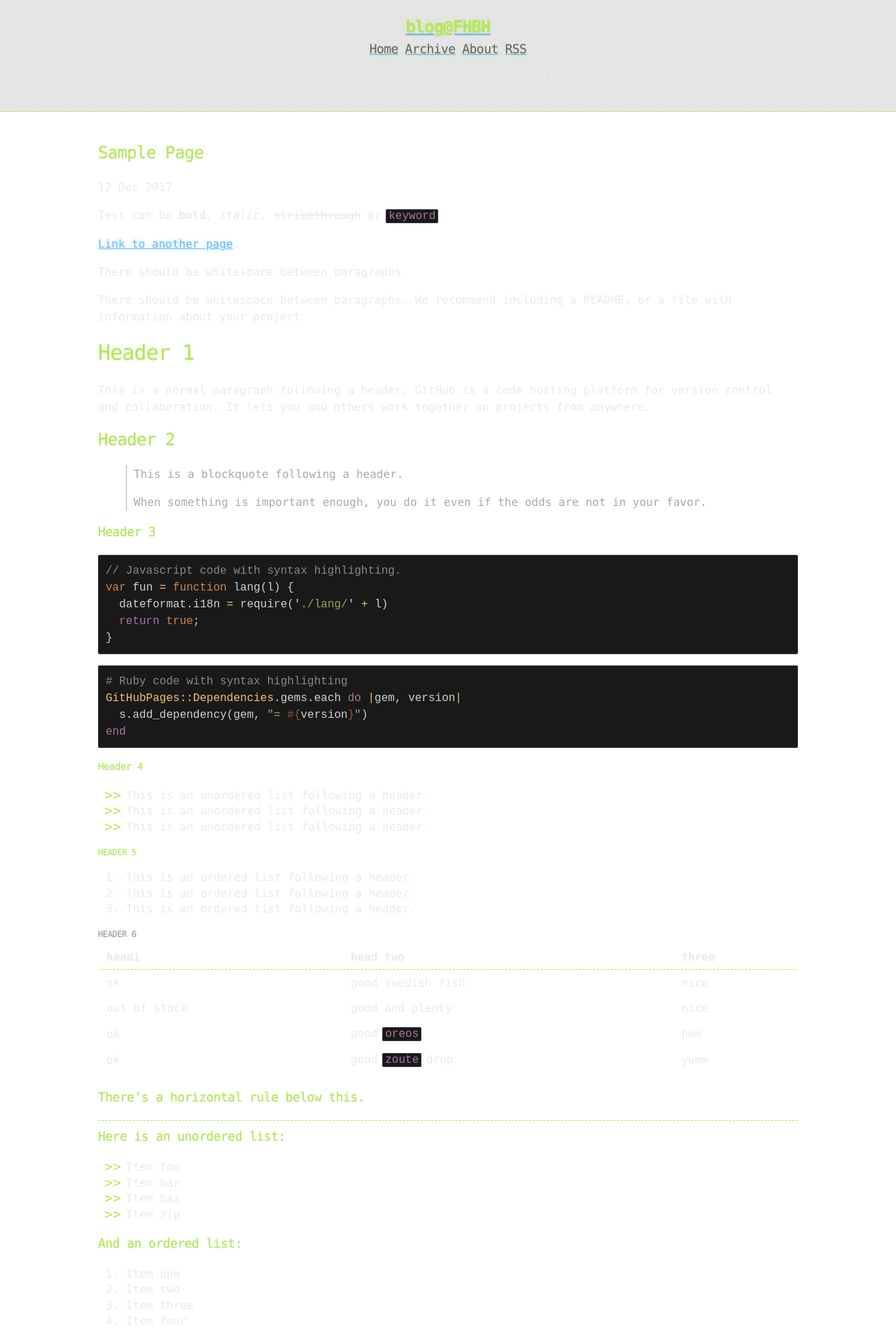
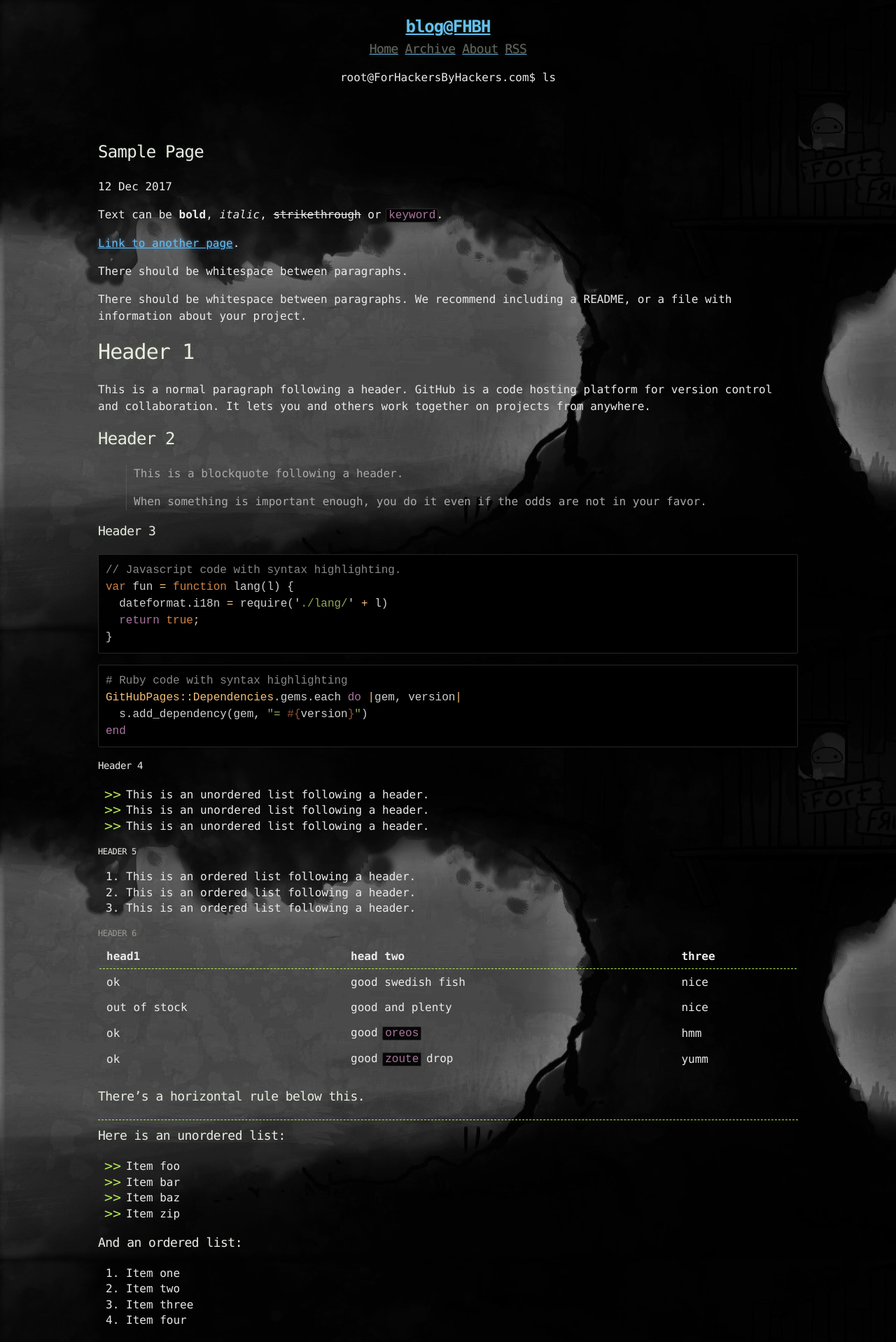
Before and after one commit to bugcatchernade/blog, a Jekyll site: the page built from _posts/2017-12-12-Sample-Page.md, in a window 1280 px wide. Shown: the top 1918 px of the page at 70% size. Built offline with Jekyll 4.4.1, drawn with Linux system fonts in a browser that asks for light colours.

Commit message:
Update _default_colors.scss

```diff
--- a/_sass/_default_colors.scss
+++ b/_sass/_default_colors.scss
@@ -6,8 +6,8 @@ $apple-blossom: #ac4142;
 $alto: #d0d0d0;
 $bouquet: #aa759f;
 $chelsea-cucumber: #90a959;
-$cod-grey: url("../assets/bkg.png");
-$conifer: #b5e853;
+$cod-grey: #151515;
+$conifer: url("../assets/bkg.png");
 $dove-grey: #666;
 $gallery: #eaeaea;
 $grey: #888;
```
